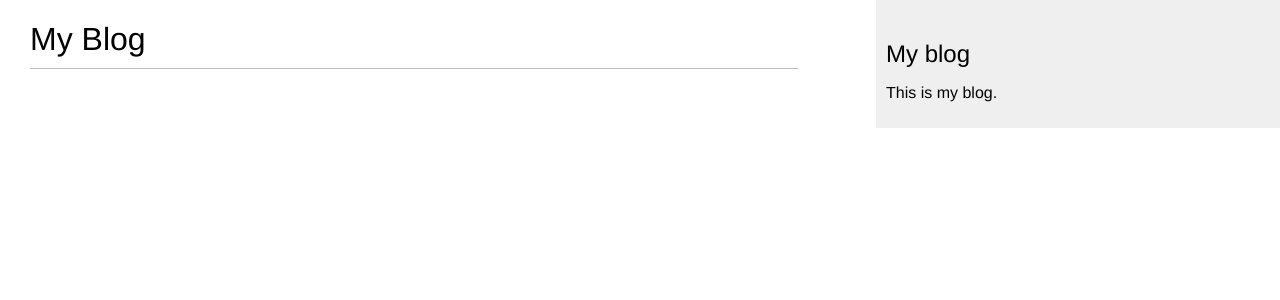
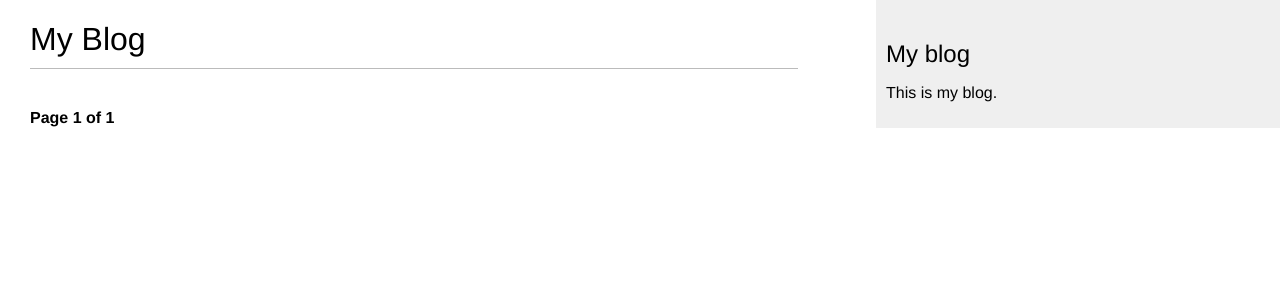
Before and after one commit to GOZ4EL/django-blog-full-featured, a Django app: page /blog/ in a window 1280 px wide. Shown: the top 300 px of the page. Run offline with Django 3.2, Linux system fonts and the light colour scheme; data that the repository does not hold is empty.

Commit message:
Adding pagination.

```diff
--- a/blog/templates/blog/post/list.html
+++ b/blog/templates/blog/post/list.html
@@ -15,4 +15,6 @@
 	</p>
 	{{ post.body|truncatewords:30|linebreaks }}
   {% endfor %}
+
+  {% include "pagination.html" with page=posts %}
 {% endblock %}
--- /dev/null
+++ b/blog/templates/pagination.html
@@ -0,0 +1,13 @@
+<div class="pagination">
+  <span class="step-links">
+    {% if page.has_previous %}
+	  <a href="?page={{ page.previous_page_number }}">Previous</a>
+	{% endif %}
+	<span class="current">
+	  Page {{ page.number }} of {{ page.paginator.num_pages }}
+	</span>
+	{% if page.has_next %}
+	  <a href="?page={{ page.next_page_number }}">Next</a>
+	{% endif %}
+  </span>
+</div>
--- a/blog/views.py
+++ b/blog/views.py
@@ -2,16 +2,32 @@
 This module contains all the views logic of the post model.
 """
 from django.shortcuts import render, get_object_or_404
+from django.core.paginator import(
+    Paginator,
+    EmptyPage,
+    PageNotAnInteger
+)
+
 from .models import Post
+
 
 def post_list(request):
     """
     Render all published posts.
     """
-    posts = Post.published.all()
+    object_list = Post.published.all()
+    paginator = Paginator(object_list, 3)
+    page = request.GET.get('page')
+    try:
+        posts = paginator.page(page)
+    except PageNotAnInteger:
+        posts = paginator.page(1)
+    except EmptyPage:
+        posts = paginator.page(paginator.num_pages)
     return render(request,
                   'blog/post/list.html',
-                  {'posts': posts})
+                  {'page': page,
+                   'posts': posts})
 
 
 def post_detail(request, year, month, day, post):
```
